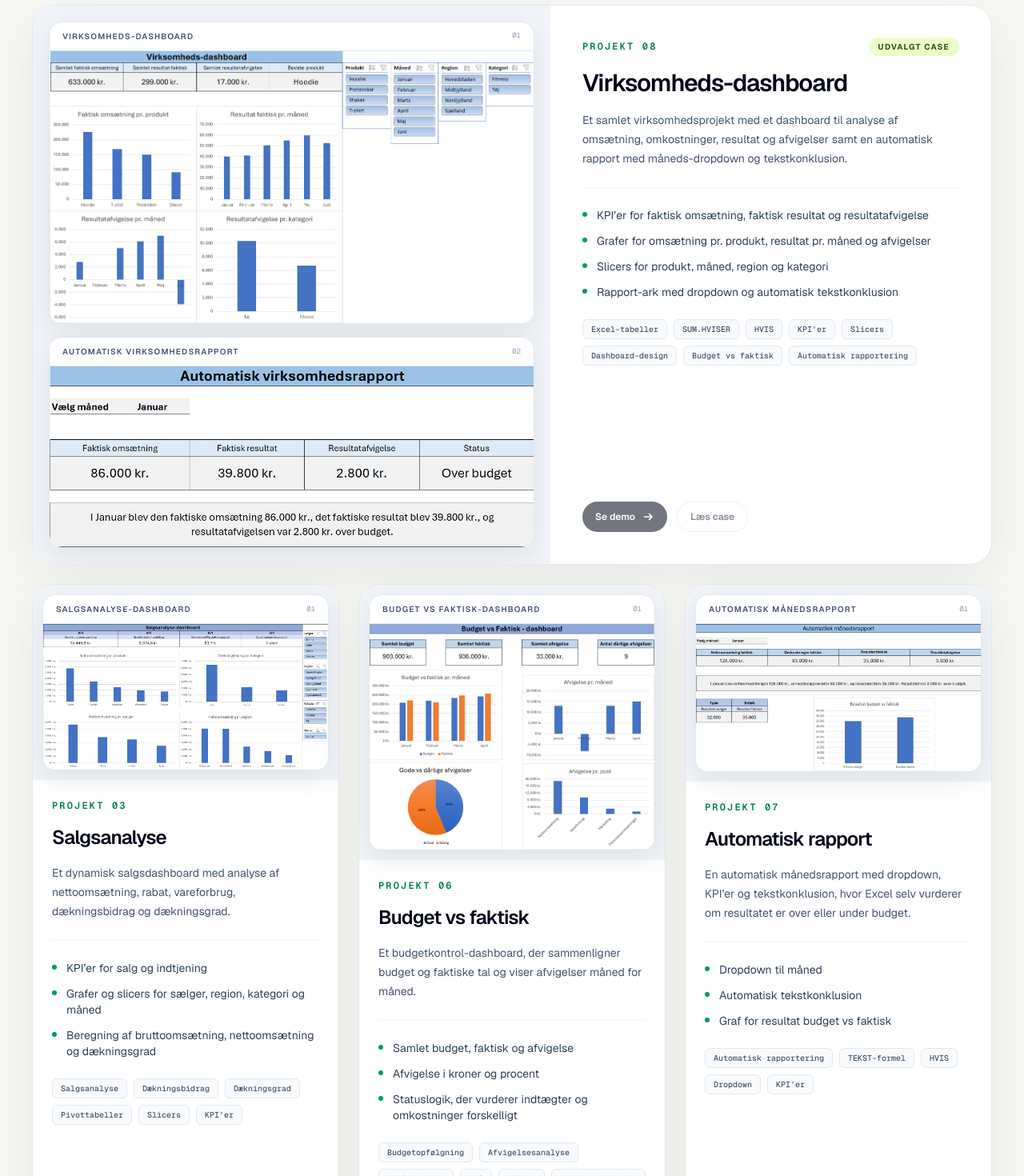
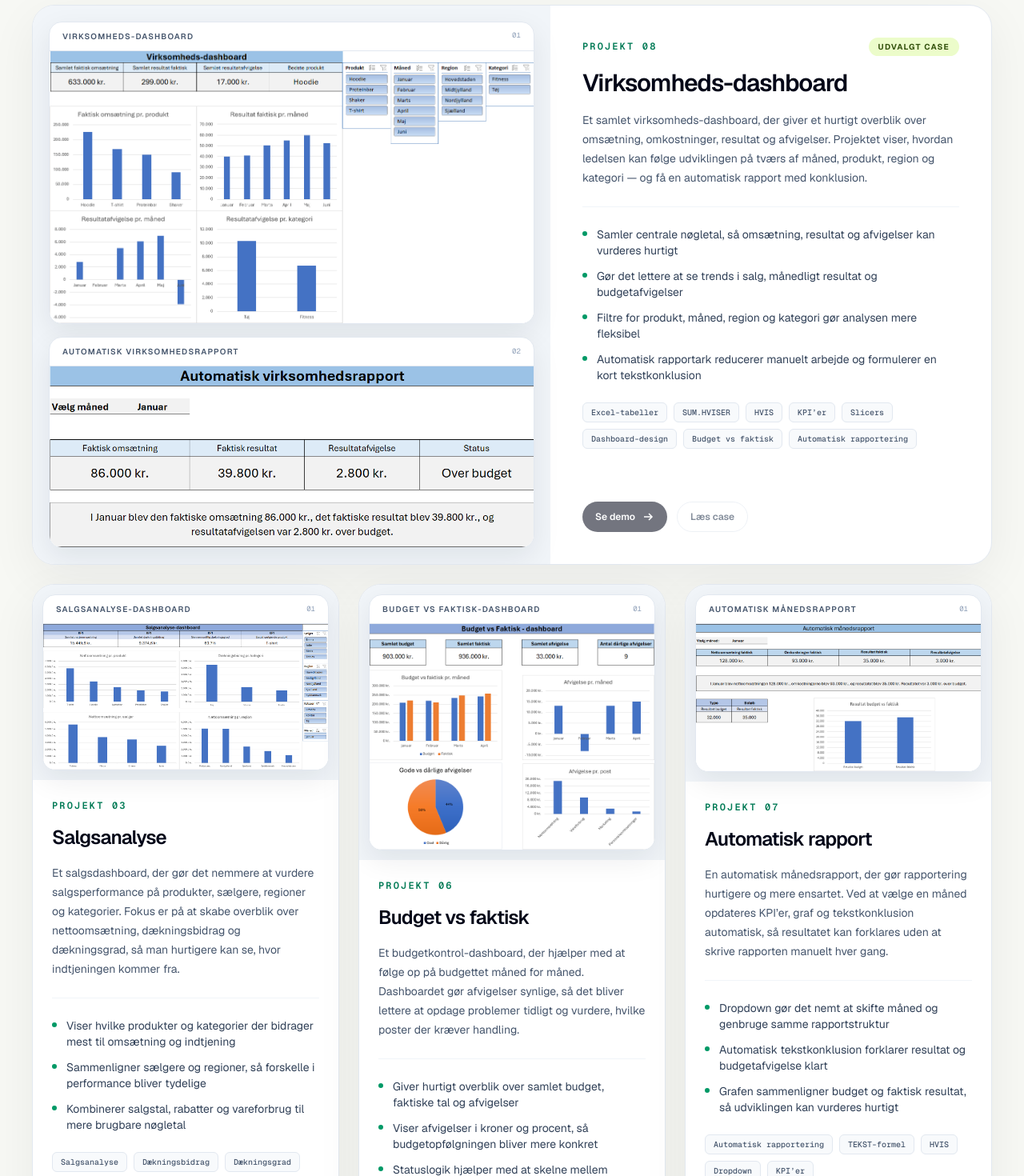
Before and after one commit to Tobias14-04/excel-dashboard-portfolio, a Next.js app: page / in a window 1280 px wide. Shown: the part 1440-2910 px from the top of the page at 80% size. Built offline with nearby package versions, Linux system fonts and the light colour scheme.

Commit message:
Improve project descriptions

```diff
--- a/src/data/portfolio.ts
+++ b/src/data/portfolio.ts
@@ -26,12 +26,12 @@ export const projects: Project[] = [
     number: "08",
     title: "Virksomheds-dashboard",
     description:
-      "Et samlet virksomhedsprojekt med et dashboard til analyse af omsætning, omkostninger, resultat og afvigelser samt en automatisk rapport med måneds-dropdown og tekstkonklusion.",
+      "Et samlet virksomheds-dashboard, der giver et hurtigt overblik over omsætning, omkostninger, resultat og afvigelser. Projektet viser, hvordan ledelsen kan følge udviklingen på tværs af måned, produkt, region og kategori — og få en automatisk rapport med konklusion.",
     bullets: [
-      "KPI’er for faktisk omsætning, faktisk resultat og resultatafvigelse",
-      "Grafer for omsætning pr. produkt, resultat pr. måned og afvigelser",
-      "Slicers for produkt, måned, region og kategori",
-      "Rapport-ark med dropdown og automatisk tekstkonklusion",
+      "Samler centrale nøgletal, så omsætning, resultat og afvigelser kan vurderes hurtigt",
+      "Gør det lettere at se trends i salg, månedligt resultat og budgetafvigelser",
+      "Filtre for produkt, måned, region og kategori gør analysen mere fleksibel",
+      "Automatisk rapportark reducerer manuelt arbejde og formulerer en kort tekstkonklusion",
     ],
     skills: [
       "Excel-tabeller",
@@ -66,11 +66,11 @@ export const projects: Project[] = [
     number: "03",
     title: "Salgsanalyse",
     description:
-      "Et dynamisk salgsdashboard med analyse af nettoomsætning, rabat, vareforbrug, dækningsbidrag og dækningsgrad.",
+      "Et salgsdashboard, der gør det nemmere at vurdere salgsperformance på produkter, sælgere, regioner og kategorier. Fokus er på at skabe overblik over nettoomsætning, dækningsbidrag og dækningsgrad, så man hurtigere kan se, hvor indtjeningen kommer fra.",
     bullets: [
-      "KPI’er for salg og indtjening",
-      "Grafer og slicers for sælger, region, kategori og måned",
-      "Beregning af bruttoomsætning, nettoomsætning og dækningsgrad",
+      "Viser hvilke produkter og kategorier der bidrager mest til omsætning og indtjening",
+      "Sammenligner sælgere og regioner, så forskelle i performance bliver tydelige",
+      "Kombinerer salgstal, rabatter og vareforbrug til mere brugbare nøgletal",
     ],
     skills: [
       "Salgsanalyse",
@@ -95,11 +95,11 @@ export const projects: Project[] = [
     number: "06",
     title: "Budget vs faktisk",
     description:
-      "Et budgetkontrol-dashboard, der sammenligner budget og faktiske tal og viser afvigelser måned for måned.",
+      "Et budgetkontrol-dashboard, der hjælper med at følge op på budgettet måned for måned. Dashboardet gør afvigelser synlige, så det bliver lettere at opdage problemer tidligt og vurdere, hvilke poster der kræver handling.",
     bullets: [
-      "Samlet budget, faktisk og afvigelse",
-      "Afvigelse i kroner og procent",
-      "Statuslogik, der vurderer indtægter og omkostninger forskelligt",
+      "Giver hurtigt overblik over samlet budget, faktiske tal og afvigelser",
+      "Viser afvigelser i kroner og procent, så budgetopfølgningen bliver mere konkret",
+      "Statuslogik hjælper med at skelne mellem positive og negative afvigelser",
     ],
     skills: [
       "Budgetopfølgning",
@@ -124,11 +124,11 @@ export const projects: Project[] = [
     number: "07",
     title: "Automatisk rapport",
     description:
-      "En automatisk månedsrapport med dropdown, KPI’er og tekstkonklusion, hvor Excel selv vurderer om resultatet er over eller under budget.",
+      "En automatisk månedsrapport, der gør rapportering hurtigere og mere ensartet. Ved at vælge en måned opdateres KPI’er, graf og tekstkonklusion automatisk, så resultatet kan forklares uden at skrive rapporten manuelt hver gang.",
     bullets: [
-      "Dropdown til måned",
-      "Automatisk tekstkonklusion",
-      "Graf for resultat budget vs faktisk",
+      "Dropdown gør det nemt at skifte måned og genbruge samme rapportstruktur",
+      "Automatisk tekstkonklusion forklarer resultat og budgetafvigelse klart",
+      "Grafen sammenligner budget og faktisk resultat, så udviklingen kan vurderes hurtigt",
     ],
     skills: [
       "Automatisk rapportering",
```
